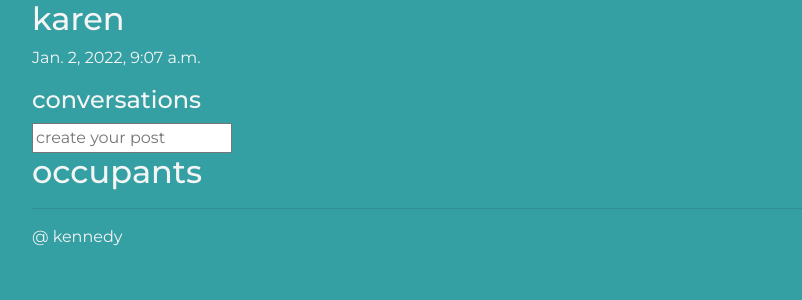
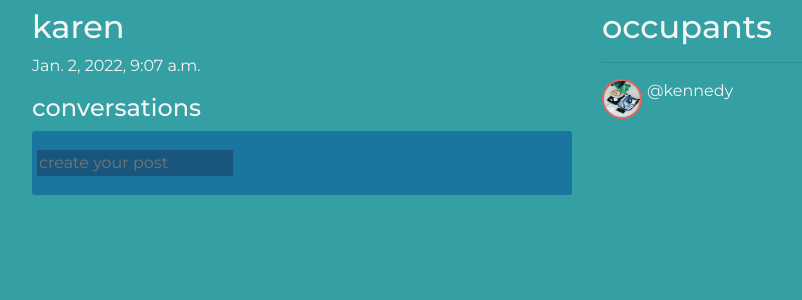
Before and after one commit to kennedybabu/my-hood, a Django app: page /join_hood/2/ in a window 1280 px wide. Shown: the part 56-356 px from the top of the page, without its empty margins (53-855 px from the left). Run offline with Django 4.2, Linux system fonts and the light colour scheme; a user stored in the database is signed in; data comes from the database, SQL or seed files in the repository; both versions use the stored data as it was after the commit; tables that the repository leaves empty hold one stand-in row (values such as "Sample post"); some libraries are stand-ins or nearby versions.

Commit message:
style: style the profile template

```diff
--- a/app/templates/app/hood.html
+++ b/app/templates/app/hood.html
@@ -2,57 +2,64 @@
 
 {% block content %}
 
-<div class="hood-container container">
-    <div>
+<div class="hood-container container my-2">
+    <div class="row">
+        <div class="col-md-6">
 
             <h2>{{ hood.name }}</h2>
 
             <p>{{ hood.created }}</p>
-        {% if request.user == hood.occupants %}
-            <p>check this out</p>
-        {% endif %}
+            <h4>conversations</h4>
+            <div class='comment-wrapper'>
 
-        <div class='comment-wrapper'>
-            <h4>conversations</h4>
                 {% for post in posts %}
 
-                <div>
+                    <div class="post my-2">
                         {% if request.user == post.user %}
-                        <a href="{% url 'delete_post' post.id %}">delete</a>
+                            <a href="{% url 'delete_post' post.id %}"><span class="badge bg-danger">delete</span></a>
                         {% endif %}
                         <div class="user-profile">
                             <img src="{{ user.profile_pic.url }}" alt="">
                         </div>
 
-                    <small>@{{ post.user }} {{ post.created | timesince }}</small>
+                        <small>@{{ post.user.name }} {{ post.created | timesince }}</small>
                         <p>{{ post.body }}</p>
                         <hr>
                     </div>
 
                 {% endfor %}
-        </div>
-
 
                 {% if request.user.is_authenticated %}
-        <div class="comment-form">
+                <div class="comment-form my-3">
                     <form action="" method='POST'>
                         {% csrf_token %}
-
                         <input type="text" name='body' placeholder="create your post"/>
                     </form>
                 </div>
                 {% endif %}
             </div>
 
-    <div>
+
+
+        </div>
+
+        <div class="col-md-6">
             <h2>occupants</h2>
             <hr>
             {% for user in occupants %}
                 <div>
-                <p>@ {{ user.username }}</p>
+                    <div class="occupant-profile my-3">
+                        <div>
+                            <img src="{{ user.profile_pic.url }}" alt="">
+                        </div>
+                        <div class="occupant-name">
+                            <p>@{{ user.username }}</p>
+                        </div>
+                    </div>
                 </div>
 
             {% endfor %}
         </div>
     </div>
+</div>
 {% endblock %}
--- a/static/styles/main.css
+++ b/static/styles/main.css
@@ -79,6 +79,20 @@
 }
 
 
+.comment-wrapper {
+    background-color: var(--antwerp-blue);
+    padding: 3px 5px;
+    border-radius: 3px;
+}
+
+.comment-wrapper input {
+    background-color: #184e77cb;
+    border: 0;
+    outline: 0;
+    color: whitesmoke;
+}
+
+
 body > div > div.middle.col-md-6 > div > div > a {
     color: whitesmoke;
 }
@@ -92,12 +106,45 @@
     width: 30px;
     height: 30px;
     border-radius: 50px;
+    border: 2px solid var(--avocado-green);
+}
+
+
+.occupant-profile {
+    display: flex;
+}
+
+
+.occupant-profile img {
+    width: 40px;
+    height: 40px;
+    border-radius: 50px;
+    border: 2px solid rgb(233, 98, 98);
+}
+
+
+.occupant-name {
+    padding-left: 5px;
+    display: flex;
+    align-items: center;
+    justify-content: center;
 }
 
 .left,
 .middle,
 .right {
     padding-top: 2rem;
+}
+
+.post {
+    background-color: var(--puprle-hue);
+    padding: 5px;
+    width: 96%;
+    border-radius: 3px;
+}
+
+.post small {
+    font-weight: 600;
 }
 
 .post-activity {
@@ -134,6 +181,31 @@
     color: whitesmoke;
 }
 
+.profile-col {
+    display: flex;
+    align-content: center;
+    flex-direction: column;
+    justify-content: center;
+    align-items: center;
+    background-color:var(--antwerp-blue);
+    border-radius: 5px;
+}
+
+
+.profile-col a {
+    color: rgb(22, 22, 22);
+    background-color: var(--moss-green);
+    border-radius: 15px;
+    padding: 3px 5px;
+    border: 1px solid tomato;
+}
+
+
+.profile-col img {
+    width: 80px;
+    height: 80px;
+}
+
 
 @media only screen and (min-width: 768px) {
     .col-md-3 {
```
Also changed, not shown: app/templates/app/profile.html (+18 -13 lines), db.sqlite3, static/images/stil-TVllFyGaLEA-unsplash.jpg (added). Lines whose indentation alone changed are shown as unchanged.
